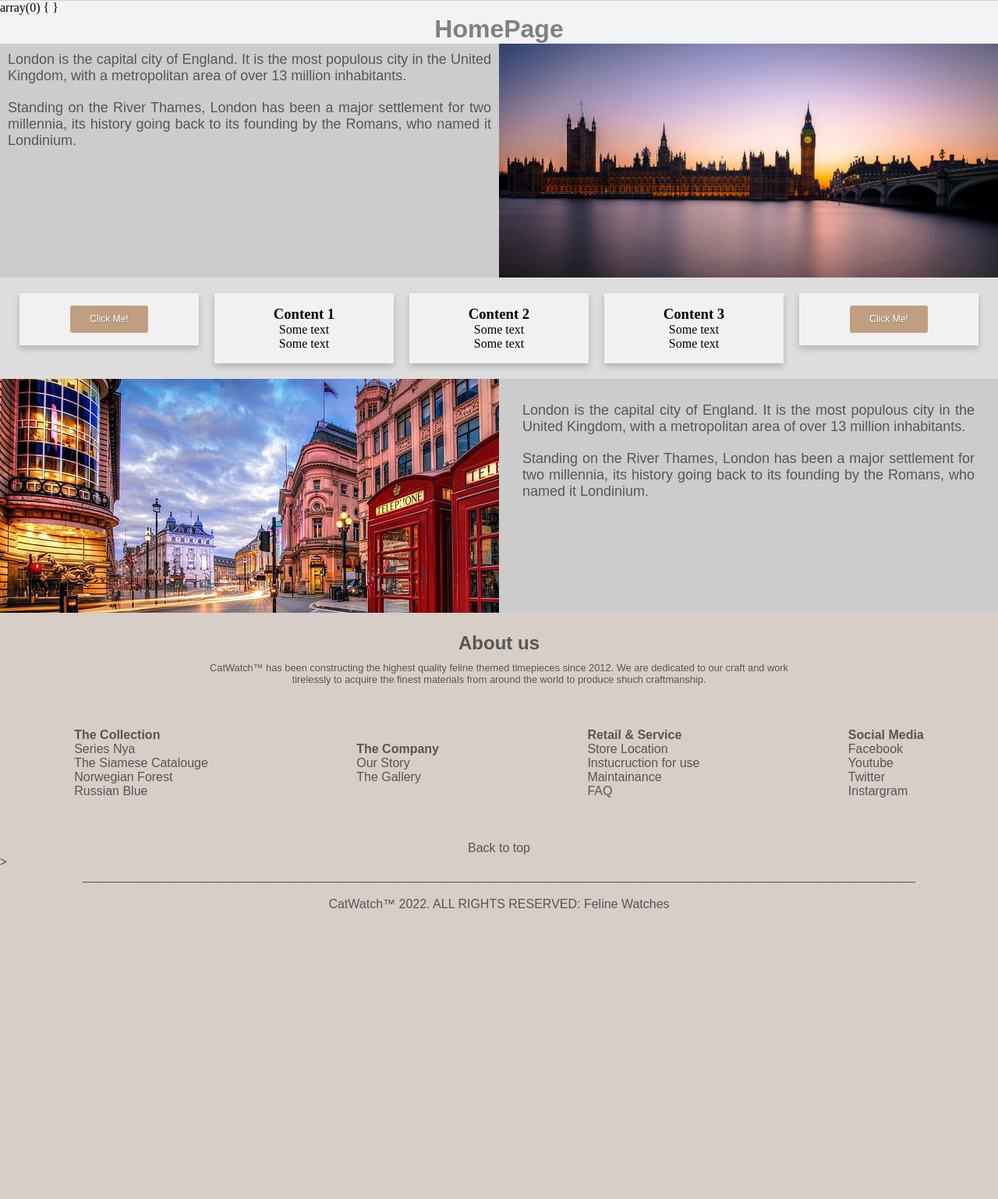
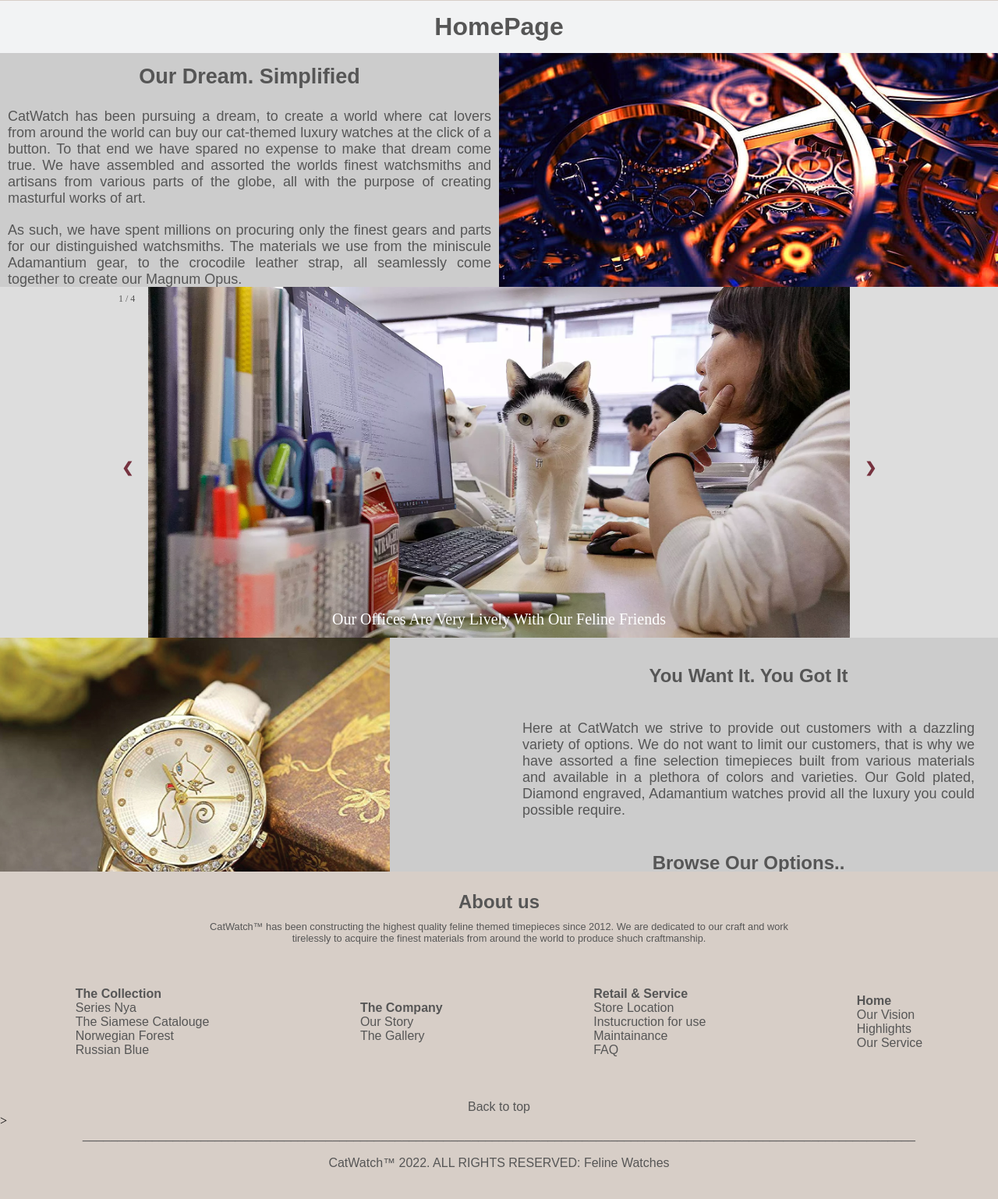
Before and after one commit to ayj69/webdev-assingment-, a PHP site: page /home/index.php in a window 1280 px wide. Shown: the part 194-1732 px from the top of the page at 78% size. Before the commit the page ends 1359 px from the top, so only its background shows below. Run offline with PHP 8.4, Linux system fonts and the light colour scheme.

Commit message:
should be combined

```diff
--- a/assignment2/admin/productadmin/index.php
+++ b/assignment2/admin/productadmin/index.php
@@ -37,7 +37,6 @@ require __DIR__ . '/../../src/bootstrap.php';
 <html>
 <head>
 	<title>ADMIN PANEL</title>
-    <link rel="stylesheet" type="text/css" href="style.css">
 
 </head>
 <body>
--- a/assignment2/admin/useradmin/index.php
+++ b/assignment2/admin/useradmin/index.php
@@ -30,7 +30,6 @@ require __DIR__ . '/../../src/bootstrap.php';
 <html>
 <head>
 	<title>ADMIN PANEL</title>
-    <link rel="stylesheet" type="text/css" href="style.css">
 
 </head>
 <body>
--- a/assignment2/company/index.php
+++ b/assignment2/company/index.php
@@ -8,7 +8,6 @@ require __DIR__ . '/../src/bootstrap.php';
 <?php view('nav') ?>
 
 
-<p>Welcome <?= current_user() ?> <a href="../logout/index.php">| Logout</a></p>
 
 
 <div class=maincontent>
--- a/assignment2/home/index.php
+++ b/assignment2/home/index.php
@@ -4,88 +4,123 @@ require __DIR__ . '/../src/bootstrap.php';
 ?>
 
 <?php view('header', ['title' => 'Home']) ?>
-<?php view('nav') ?>
-<?php var_dump($_SESSION) ?>
+<a id="Dream"></a>
+<?php view('nav');?>
 
 
-<p>
-<?php
 
-if (is_user_logged_in())
-{
-    echo "<p>Welcome " .  current_user()  . " + " . "<a href='logout.php'>Logout</a></p>    ";
-    if (is_user_admin()){
-        echo "<p>this account is an admin account</p>";
-    }
 
-}
+<h1 class="page-title">HomePage</h1>
 
-?>
-<h1 class="page-title">HomePage</h1>
 
 
 <section class="top-row">
     <div class="top-left-column">
-       <p>London is the capital city of England. It is the most populous city in the  United Kingdom, with a metropolitan area of over 13 million inhabitants.</p>
-      <p>Standing on the River Thames, London has been a major settlement for two millennia, its history going back to its founding by the Romans, who named it Londinium.</p>
+      <h2 class="page-title">Our Dream. Simplified</h2>
+      <a id="Highlight"></a>
+       <p>CatWatch has been pursuing a dream, to create a world where cat lovers from around the world can buy our  cat-themed luxury watches at the click of a button. To that end
+         we have spared no expense to make that dream come true. We have assembled and assorted the worlds finest watchsmiths and artisans from various parts of the globe, all with the purpose of creating masturful works of art. </p>
+      <p>As such, we have spent millions on procuring only the finest gears and parts for our distinguished watchsmiths. The materials we use from the miniscule Adamantium gear, to the crocodile leather strap, all seamlessly come
+        together to create our Magnum Opus.
+      </p>
+      <a href="../company/index.php" ><h3 class="page-title">Discover More..</h3></a>
+
+
 
     </div>
     <div class="top-right-column">
-    <img    src="london1.jpg">
+    <img    src="Watch.jpg">
 
     </div>
+
 </section>
 
 
+<div class="between">
 
-<div class="between">
-<div class="row">
-    <div class="column">
-      <div class="content">
-        <button type="button">Click Me!</button></div>
+<div class="slideshow-container">
+<a id="service"></a>
+<div class="mySlides">
+  <div class="numbertext">1 / 4</div>
+  <img src="catof.png" height="450px" width="900px">
+  <div class="text2"> Our Offices Are Very Lively With Our Feline Friends</div>
+</div>
+<div class="mySlides">
+  <div class="numbertext">2 / 4</div>
+  <img src="Watchsmith.jpg"height="450px" width="900px">
+  <div class="text2">Our Master Watchsmiths Spare No Expense For Their Craft</div>
+</div>
+<div class="mySlides">
+  <div class="numbertext">3 / 4</div>
+  <img src="wear.jpg" height="450px" width="800px">
+  <div class="text2">Even Cats Look Good Sporting Our Collection</div>
+</div>
+<div class="mySlides">
+  <div class="numbertext">4 / 4</div>
+  <img src="3watch.jpg" height="450px" width="900px">
+  <div class="text2"> The Upcoming Fall Collection Titled: Nostradamus Trios </div>
+  </div>
+
+<a class="prev" onclick="plusSlides(-1)">&#10094;</a>
+<a class="next" onclick="plusSlides(1)">&#10095;</a>
+</div>
+
+
+
+
+
+
     </div>
 
-    <div class="column">
-      <div class="content">
-        <h3>Content 1</h3>
-        <p>Some text</p>
-        <p>Some text</p>
-      </div>
-    </div>
 
-    <div class="column">
-        <div class="content">
-          <h3>Content 2</h3>
-          <p>Some text</p>
-          <p>Some text</p>
-        </div>
-      </div>
-
-    <div class="column">
-      <div class="content">
-        <h3>Content 3</h3>
-        <p>Some text</p>
-        <p>Some text</p>
-      </div>
-    </div>
-
-    <div class="column">
-      <div class="content">
-        <button type="button">Click Me!</button></div>
-      </div>
-    </div>
-  </div>
-</div>
 
 <section class="bottom-row">
 <div class="bottom-left-column">
-    <img    src="london2.jpg">
+    <img    src="Cat.jpg">
     </div>
     <div class="bottom-right-column">
-       <p>London is the capital city of England. It is the most populous city in the  United Kingdom, with a metropolitan area of over 13 million inhabitants.</p>
-      <p>Standing on the River Thames, London has been a major settlement for two millennia, its history going back to its founding by the Romans, who named it Londinium.</p>
+    <h2 class="page-title">You Want It. You Got It</h2>
+    <br>
+       <p>Here at CatWatch we strive to provide out customers with a dazzling variety of options. We do not want to limit our customers, that is why
+         we have assorted a fine selection timepieces built from various materials and available in a plethora of colors and varieties. Our Gold plated, Diamond engraved, Adamantium watches
+         provid all the luxury you could possible require.
+       </p>
+       <br>
+       <a href="../product/index.php" ><h2 class="page-title">Browse  Our Options..</h2></a>
+
 
     </div>
 
   </section>
+  <script>
+				let slideIndex = 1;
+showSlides(slideIndex);
+
+// Next/previous controls
+function plusSlides(n) {
+  showSlides(slideIndex += n);
+}
+
+// Thumbnail image controls
+function currentSlide(n) {
+  showSlides(slideIndex = n);
+}
+
+function showSlides(n) {
+  let i;
+  let slides = document.getElementsByClassName("mySlides");
+  let dots = document.getElementsByClassName("dot");
+  if (n > slides.length) {slideIndex = 1}
+  if (n < 1) {slideIndex = slides.length}
+  for (i = 0; i < slides.length; i++) {
+    slides[i].style.display = "none";
+  }
+  for (i = 0; i < dots.length; i++) {
+    dots[i].className = dots[i].className.replace(" activedot", "");
+  }
+  slides[slideIndex-1].style.display = "block";
+  dots[slideIndex-1].className += " activedot";
+}
+
+			</script>
 <?php view('footer') ?>
--- a/assignment2/product/paypal-express-checkout/index.php
+++ b/assignment2/product/paypal-express-checkout/index.php
@@ -5,7 +5,7 @@ require __DIR__ . '../../../src/bootstrap.php';
 
 
 $paypalmode = ($PayPalMode=='sandbox') ? '.sandbox' : '';
-if(isset($_SESSION["cart_products"])) //Post Data received from product list page.
+if(isset($_SESSION["cart_products"]) && !empty($_SESSION["cart_products"])) //Post Data received from product list page.
 {
 	//Other important variables like tax, shipping cost
 
--- a/assignment2/retail/index.php
+++ b/assignment2/retail/index.php
@@ -5,8 +5,6 @@ require __DIR__ . '../../src/bootstrap.php';
 
 <?php view('header', ['title' => 'retail']) ?>
 <?php view('nav') ?>
-<?php var_dump($_SESSION) ?>
 
-<p>Welcome <?= current_user() ?> <a href="logout.php">Logout</a></p>
 <h1 class="page-title">Retail</h1>
 <?php view('footer') ?>
--- a/assignment2/src/inc/footer.php
+++ b/assignment2/src/inc/footer.php
@@ -9,19 +9,19 @@
 				<div class=footercontent1>
 					<ul>
 						<li><b>The Collection</b></li>
-						<li>Series Nya</li>
-						<li>The Siamese Catalouge</li>
-						<li>Norwegian Forest</li>
-						<li>Russian Blue</li>
+						<a href="/assignment2/product/index.php"><li>Series Nya</li></a>
+						<a href="/assignment2/product/index.php"><li>The Siamese Catalouge</li></a>
+						<a href="/assignment2/product/index.php"><li>Norwegian Forest</li></a>
+						<a href="/assignment2/product/index.php"><li>Russian Blue</li></a>
 					</ul>
 				</div>
 				<div class=footercontent2></div>
 					<ul>
 						<li><b>The Company</b></li>
 
-						<a href="#Story"><li>Our Story</li></a>
+						<a href="/assignment2/company/index.php#Story"><li>Our Story</li></a>
 
-						<a href="/assignment2/company#Gallery"><li>The Gallery</li></a>
+						<a href="/assignment2/company/index.php#Gallery"><li>The Gallery</li></a>
 
 					</ul>
 				<div class=footercontent3></div>
@@ -34,11 +34,11 @@
 					</ul>
 				<div class=footercontent4></div>
 					<ul>
-						<li><b>Social Media</b></li>
-						<li>Facebook</li>
-						<li>Youtube</li>
-						<li>Twitter</li>
-						<li>Instargram</li>
+						<li><b>Home</b></li>
+						<a href="/assignment2/home/index.php#Dream"><li>Our Vision</li></a>
+						<a href="/assignment2/home/index.php#Highlight"><li>Highlights</li></a>
+						<a href="/assignment2/home/index.php#service">	<li>Our Service</li></a>
+
 					</ul>
 			</div>
 			<div class=backtotop>
--- a/assignment2/src/inc/style/mystyle.css
+++ b/assignment2/src/inc/style/mystyle.css
@@ -109,9 +109,9 @@ p{
 .page-title{
   text-align: center;
   font-family: Arial, Helvetica, sans-serif;
-   color:gray
-
-
+   color:#565656;
+   margin-top: 15px;
+   margin-bottom: 15px;
 }
 
 .navhidden{
@@ -310,10 +311,12 @@ padding-bottom: 0px;
 .next {
     right: 0;
     border-radius: 3px 0 0 3px;
+    color: #76323F;
   }
 .prev {
     left: 0;
     border-radius: 3px 0 0 3px;
+    color: #76323F;
   }
 
  a, a:hover, a:focus,a:active{
@@ -444,9 +447,12 @@ padding-bottom: 0px;
 
   /* Footer */
   .between {
-    padding: 20px;
+    padding: 0px;
     text-align: center;
     background: #ddd;
+    height: 450px;
+    object-fit: cover;
+    overflow: hidden;
   }
 
 
```
Also changed, not shown: other parts of assignment2/src/inc/style/mystyle.css (+34 -7 lines), assignment2/assignment.sql (+5 -3 lines), assignment2/product/view_cart.php (+6 -2 lines), assignment2/Screenshot 2022-04-07 191014.png (added), assignment2/Screenshot 2022-04-07 202535.png (added).
